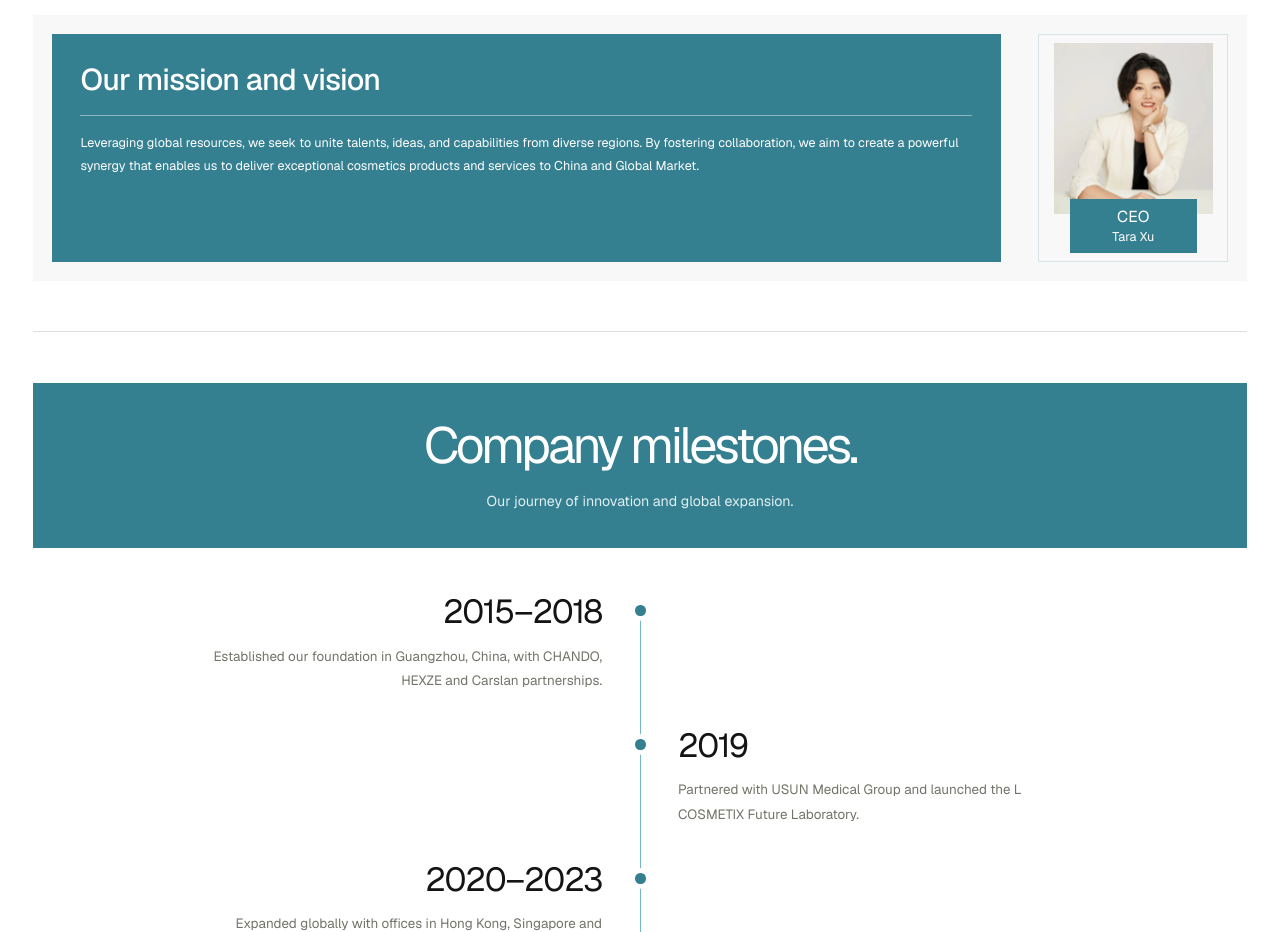
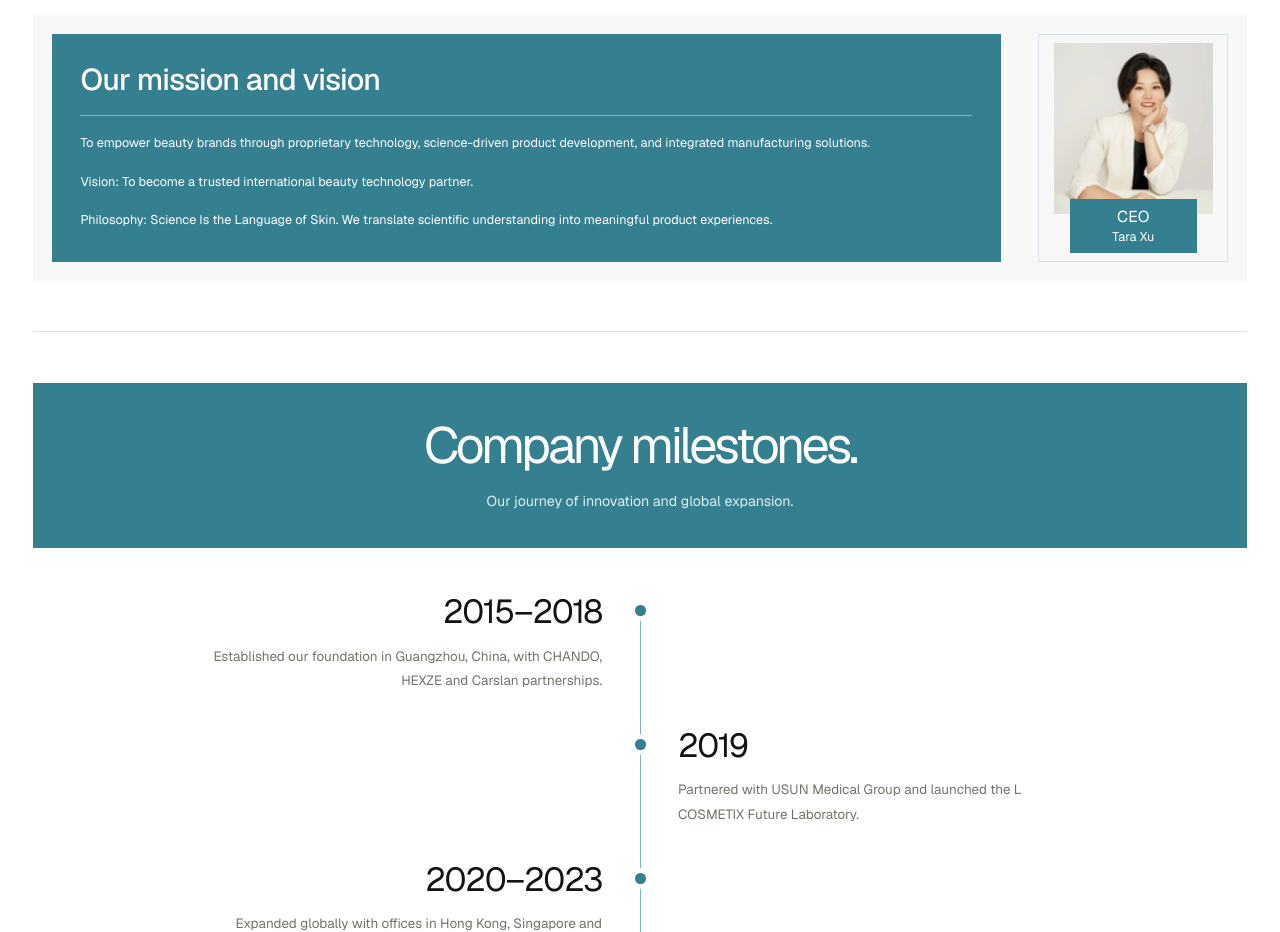
Before and after one commit to taraxu2023-blip/LCOSMETIX, a Next.js app: page /about in a window 1280 px wide. Shown: the part 1220-2152 px from the top of the page. Built offline with nearby package versions, Linux system fonts and the light colour scheme; no server answers.

Commit message:
Replace About mission vision and philosophy copy

```diff
--- a/src/app/about/page.tsx
+++ b/src/app/about/page.tsx
@@ -40,6 +40,8 @@ export default function About() {
           <div className="about-mission-copy">
             <h2 id="about-mission-heading">{aboutProfile.mission.title}</h2>
             <p>{aboutProfile.mission.body}</p>
+            <p>Vision: {aboutProfile.mission.vision}</p>
+            <p>Philosophy: {aboutProfile.mission.philosophy}</p>
           </div>
           <figure className="about-leadership">
             <img src={aboutMedia.leadership.src} alt={aboutMedia.leadership.alt} width={aboutMedia.leadership.width} height={aboutMedia.leadership.height} loading="lazy" />
--- a/src/data/about-profile.ts
+++ b/src/data/about-profile.ts
@@ -5,7 +5,9 @@ export const aboutProfile = {
   headline: { line1: "Research-led.", line2: "Client-focused." },
   mission: {
     title: "Our mission and vision",
-    body: "Leveraging global resources, we seek to unite talents, ideas, and capabilities from diverse regions. By fostering collaboration, we aim to create a powerful synergy that enables us to deliver exceptional cosmetics products and services to China and Global Market.",
+    body: "To empower beauty brands through proprietary technology, science-driven product development, and integrated manufacturing solutions.",
+    vision: "To become a trusted international beauty technology partner.",
+    philosophy: "Science Is the Language of Skin. We translate scientific understanding into meaningful product experiences.",
   },
   leadership: { name: "Tara Xu", role: "CEO" },
   introduction: "L COSMETIX is an R&D-driven cosmetics supply chain company working with beauty brands on client-focused product development. We connect ingredients, formulations, packaging and manufacturing across facial care, body care, hair care, makeup and beauty devices.",
```
